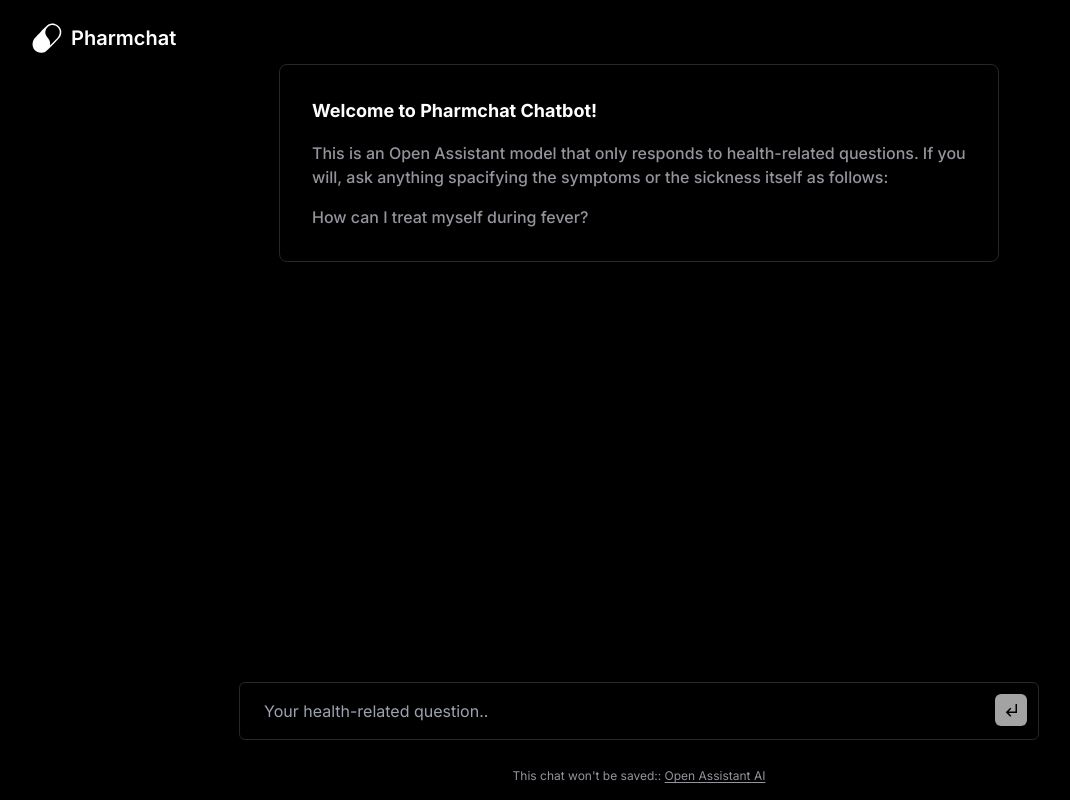
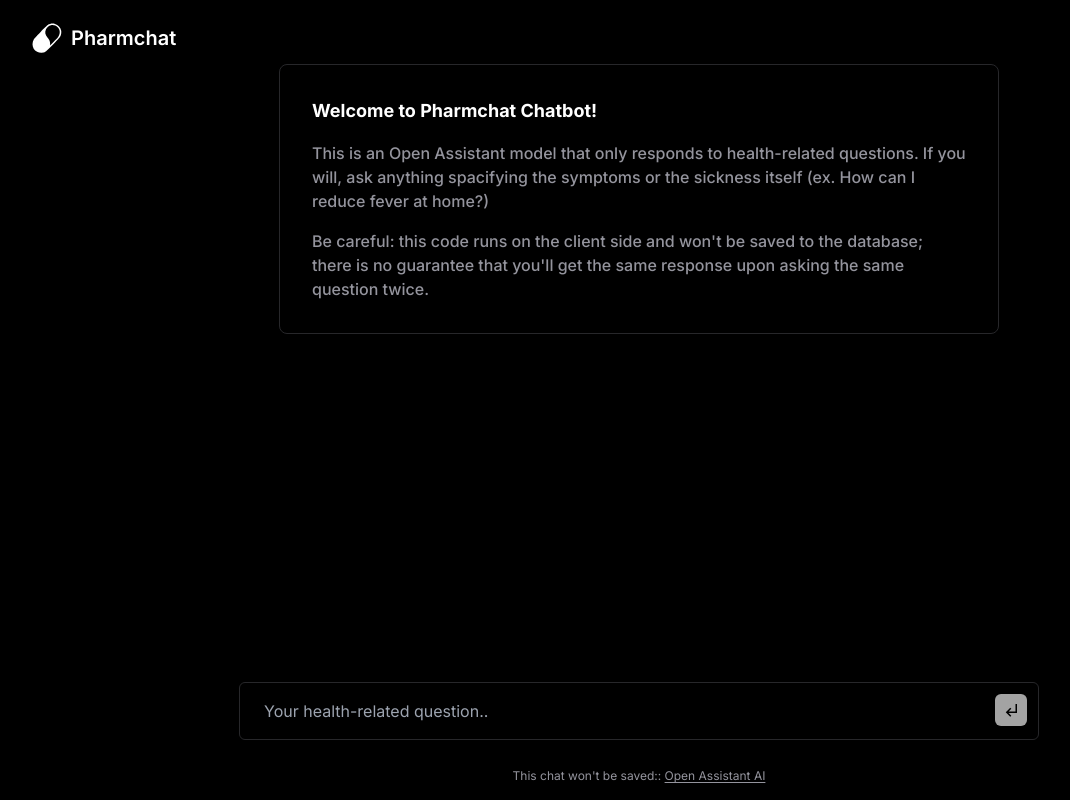
Before and after one commit to Yevhenbk/pharmchat, a Next.js app: page /askai in a window 1280 px wide. Shown: the whole page, without its empty margins (1-1071 px from the left). Built offline with nearby package versions, Linux system fonts and the light colour scheme.

Commit message:
update modal content

```diff
--- a/src/app/askai/page.tsx
+++ b/src/app/askai/page.tsx
@@ -42,8 +42,10 @@
       <LogoNav logo={logo} />
       <ChatWindow messages={messages} modalTitle="Welcome to Pharmchat Chatbot!"
       modalDescription="This is an Open Assistant model that only responds to health-related
-      questions. If you will, ask anything spacifying the symptoms or the sickness itself as
-      follows:" modalResponse="How can I treat myself during fever?" />
+      questions. If you will, ask anything spacifying the symptoms or the sickness itself (ex.
+      How can I reduce fever at home?)" modalResponse="Be careful: this code runs on the client
+      side and won't be saved to the database; there is no guarantee that you'll get the same
+      response upon asking the same question twice." />
       <form className="absolute bottom-[3rem] flex flex-row text-white
       justify-between gap-0 w-[80vw] md:w-[50rem]" onSubmit={handleHealthSubmit}>
         <Input type="text" input="chat" placeholder="Your health-related question.."
--- a/src/app/chat/[id]/page.tsx
+++ b/src/app/chat/[id]/page.tsx
@@ -37,7 +37,7 @@
     items-center">
       <LogoNav logo={logo} />
       <ChatWindow messages={messages} modalDescription="This is a chatbot using FDA drug label API
-      to interact and provide reasonable response on the request over desired medication. In order to
+      that provides reasonable response on the request over desired medication. In order to
       get the information you need to provide a medication name followed by requested result."
       modalResponse="The list of possible requested results is: purpose, keep out of reach of children,
       warnings, questions, spl product data elements, version, dosage and administration, pregnancy or breast feeding,
```
